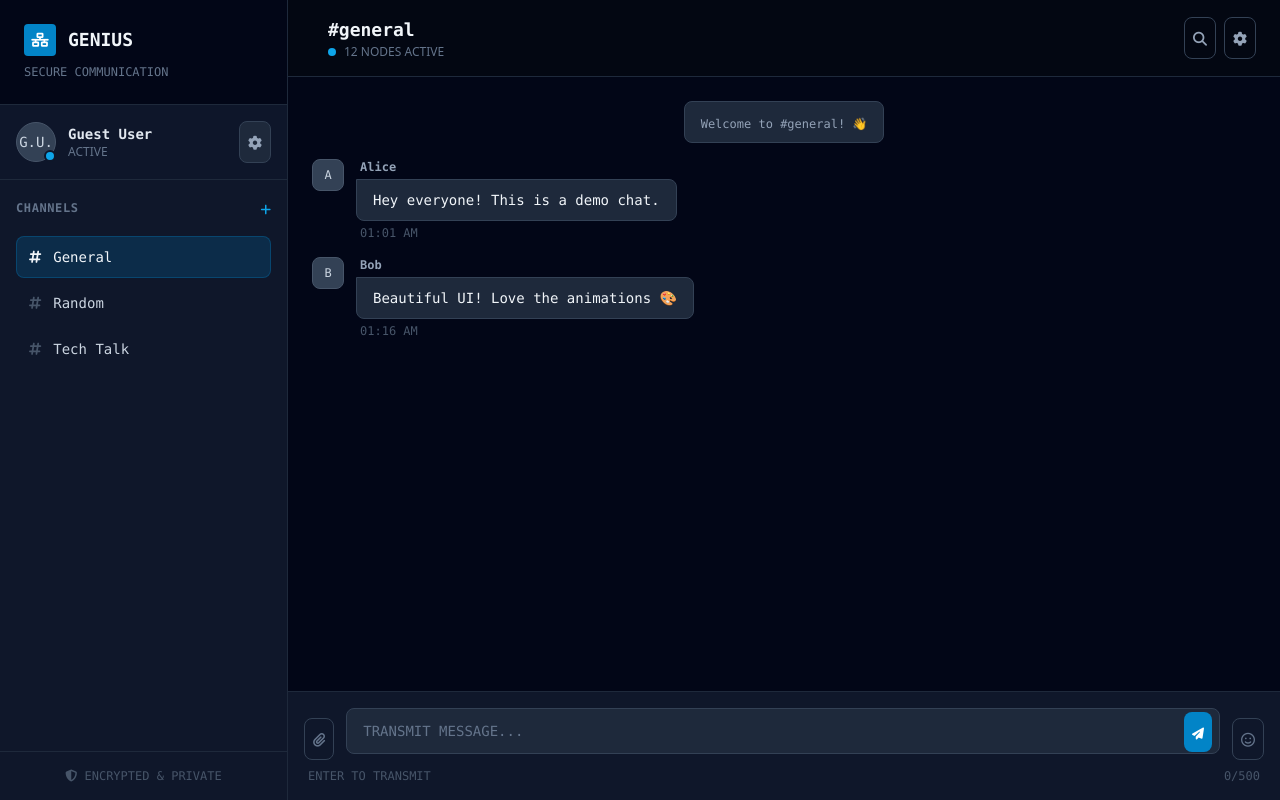
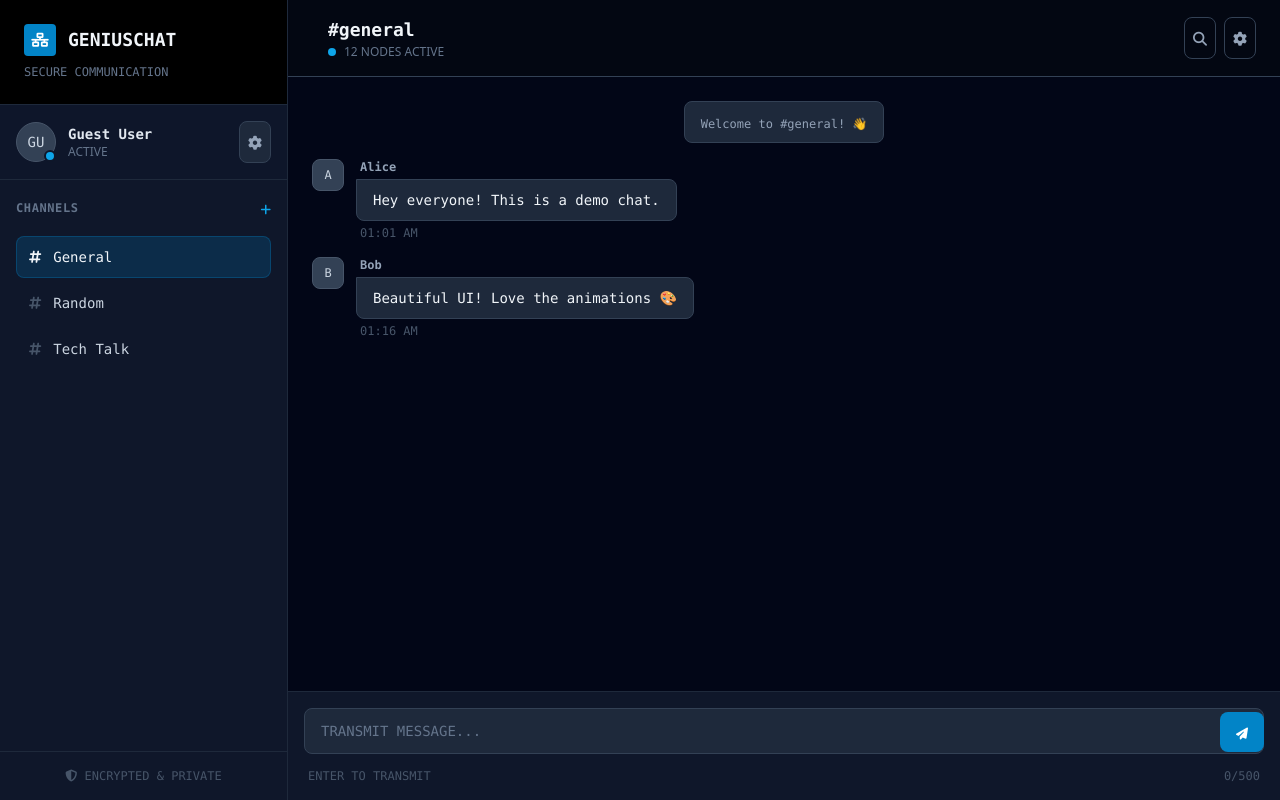
Before and after one commit to geniuskudzai21/geniuschat, a plain HTML site: page index.html in a window 1280 px wide. Drawn offline with nearby package versions, Linux system fonts and the light colour scheme.

Commit message:
fix sidebar bg transparency

```diff
--- a/app.js
+++ b/app.js
@@ -44,8 +44,6 @@ const createChannelBtn = document.getElementById('createChannelBtn');
 const closeModalBtn = document.getElementById('closeModalBtn');
 const cancelModalBtn = document.getElementById('cancelModalBtn');
 const charCounter = document.getElementById('charCounter');
-const attachBtn = document.getElementById('attachBtn');
-const emojiBtn = document.getElementById('emojiBtn');
 
 // ======================== HELPER FUNCTIONS ========================
 function formatTime(date) {
@@ -313,15 +311,6 @@ channelModal.addEventListener('click', (e) => {
     if (e.target === channelModal) closeModal();
 });
 
-// Attach button (demo)
-attachBtn.addEventListener('click', () => {
-    alert('File attachment protocol will be available when connected to backend! 📎');
-});
-
-// Emoji button (demo)
-emojiBtn.addEventListener('click', () => {
-    alert('Emoji matrix coming soon! 😊');
-});
 
 // Initialize
 renderChannels();
--- a/index.html
+++ b/index.html
@@ -133,13 +133,13 @@
         <aside class="sidebar-mobile fixed inset-y-0 left-0 z-30 w-72 bg-slate-900 border-r border-slate-800 transform -translate-x-full md:relative md:translate-x-0 transition-transform duration-300">
             <div class="flex flex-col h-full">
                 <!-- Sidebar Header -->
-                <div class="p-6 border-b border-slate-800 bg-slate-950">
+                <div class="p-6 border-b border-slate-800 bg-black">
                     <div class="flex items-center justify-between">
                         <div class="flex items-center space-x-3">
                             <div class="w-8 h-8 bg-accent-600 rounded flex items-center justify-center">
                                 <i class="fas fa-network-wired text-sm text-white"></i>
                             </div>
-                            <h1 class="text-lg font-mono font-bold text-slate-100">GENIUS</h1>
+                            <h1 class="text-lg font-mono font-bold text-slate-100">GENIUSCHAT</h1>
                         </div>
                         <button id="closeSidebarBtn" class="md:hidden text-slate-400 hover:text-slate-200">
                             <i class="fas fa-times text-lg"></i>
@@ -153,7 +153,7 @@
                     <div class="flex items-center space-x-3">
                         <div class="relative">
                             <div class="w-10 h-10 bg-slate-700 rounded-full flex items-center justify-center text-slate-300 font-mono text-sm border border-slate-600">
-                                G.U.
+                                GU
                             </div>
                             <span class="absolute bottom-0 right-0 w-3 h-3 bg-accent-500 border-2 border-slate-900 rounded-full"></span>
                         </div>
@@ -191,7 +191,7 @@
         <main class="flex-1 flex flex-col h-full w-full overflow-hidden">
 
             <!-- Chat Header -->
-            <header class="glass-header px-6 py-4 flex items-center justify-between border-b border-slate-800">
+            <header class="glass-header px-6 py-4 flex items-center justify-between bg-oklch(12.9% 0.042 264.695)">
                 <div class="flex items-center space-x-4">
                     <button id="openSidebarBtn" class="md:hidden text-slate-400 hover:text-slate-200">
                         <i class="fas fa-bars text-lg"></i>
@@ -241,18 +241,12 @@
             <!-- Message Input Area -->
             <div class="border-t border-slate-800 bg-slate-900 p-4">
                 <div class="flex items-end space-x-3">
-                    <button id="attachBtn" class="text-slate-500 hover:text-accent-400 transition-colors p-2 rounded-lg hover:bg-slate-800 border border-slate-700">
-                        <i class="fas fa-paperclip text-sm"></i>
-                    </button>
                     <div class="flex-1 relative">
                         <textarea id="messageInput" rows="1" placeholder="TRANSMIT MESSAGE..." class="w-full px-4 py-3 pr-12 bg-slate-800 border border-slate-700 rounded-lg resize-none focus:ring-2 focus:ring-accent-500 focus:border-accent-500 text-slate-100 placeholder-slate-500 transition-all font-mono text-sm"></textarea>
-                        <button id="sendBtn" class="absolute right-2 bottom-2 p-2 bg-accent-600 hover:bg-accent-700 text-white rounded-lg transition-all disabled:opacity-50 disabled:cursor-not-allowed">
+                        <button id="sendBtn" class="absolute right-0 bottom-2 px-4 py-2 bg-accent-600 hover:bg-accent-700 text-white rounded-lg transition-all disabled:opacity-50 disabled:cursor-not-allowed">
                             <i class="fas fa-paper-plane text-xs"></i>
                         </button>
                     </div>
-                    <button id="emojiBtn" class="text-slate-500 hover:text-accent-400 transition-colors p-2 rounded-lg hover:bg-slate-800 border border-slate-700">
-                        <i class="far fa-smile text-sm"></i>
-                    </button>
                 </div>
                 <div class="flex justify-between items-center mt-2 px-1">
                     <span class="text-xs text-slate-600 font-mono">ENTER TO TRANSMIT</span>
--- a/styles.css
+++ b/styles.css
@@ -57,7 +57,5 @@ body.sidebar-open .sidebar-mobile {
 
 /* Glass morphism effect for header */
 .glass-header {
-    background: oklch(13% 0.028 261.692);
     backdrop-filter: blur(10px);
-    border-bottom: 1px solid #334155;
 }
```
